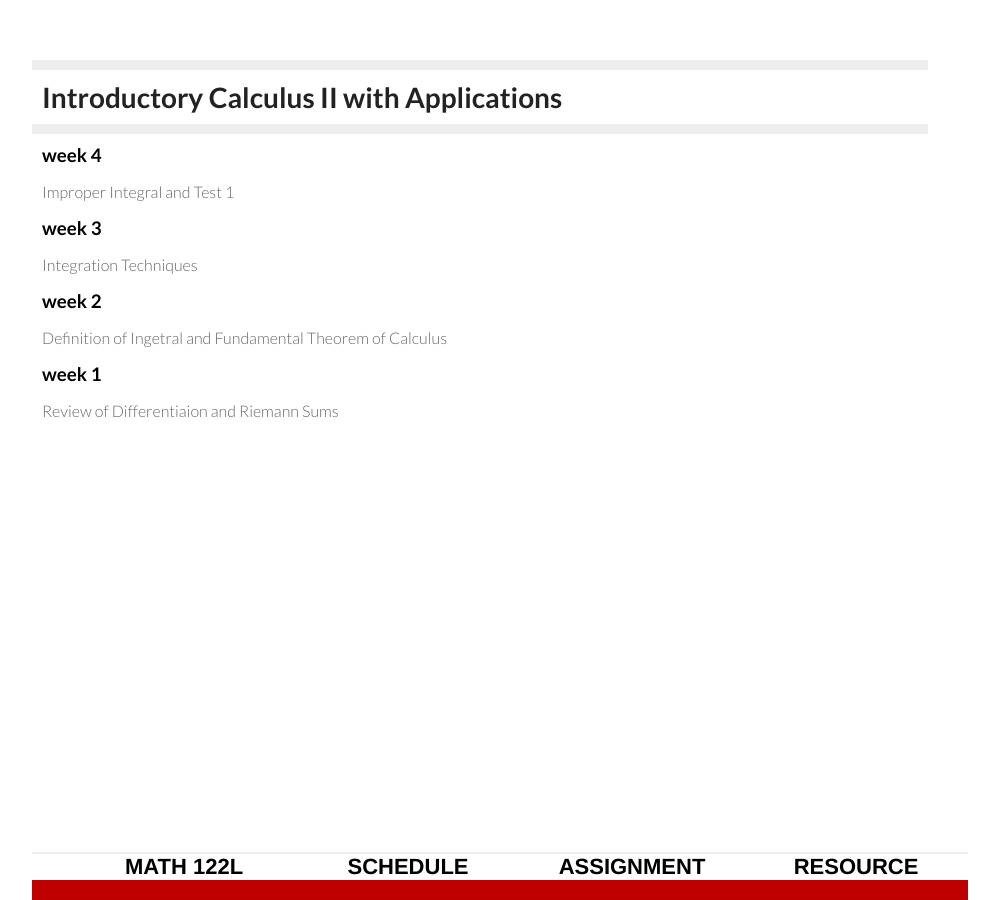
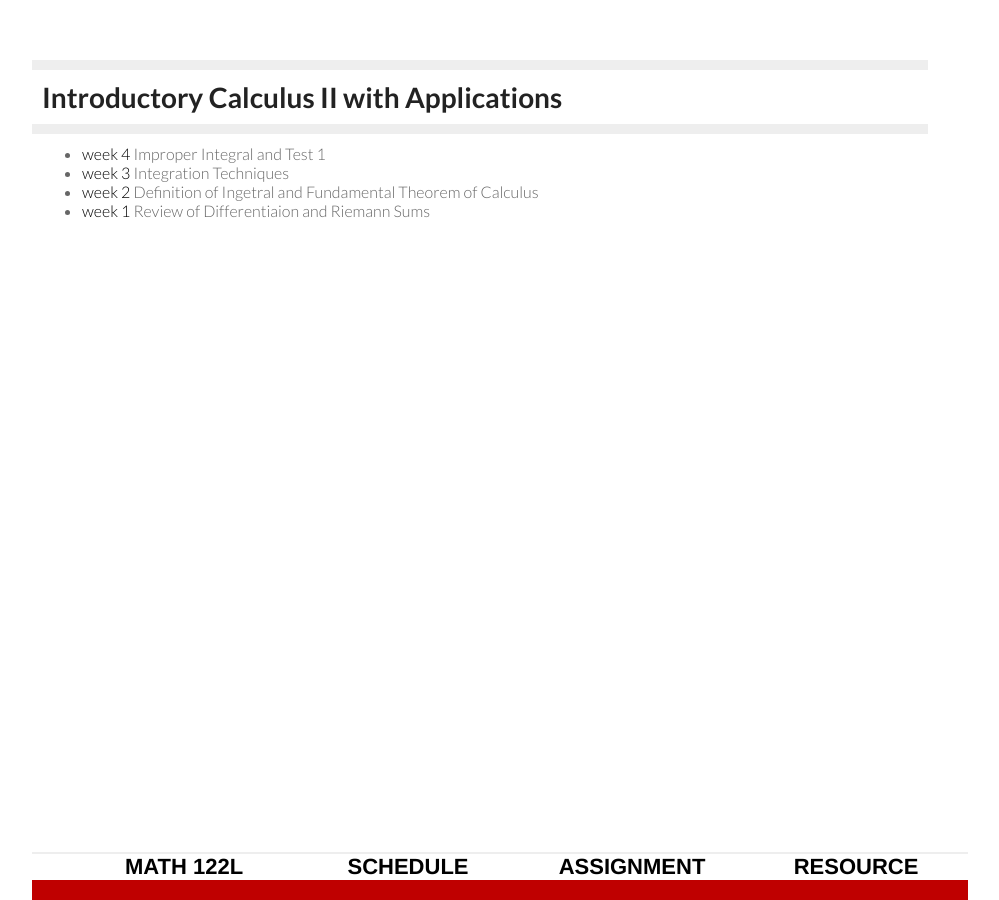
Before and after one commit to sshanshans/calculus2, a Jekyll site: the page built from schedule/schedule.md, in a window 1280 px wide. Shown: the whole page, without its empty margins (160-1159 px from the left). Built offline with Jekyll 4.4.1, drawn with Linux system fonts in a browser that asks for light colours.

```diff
--- a/schedule/schedule.md
+++ b/schedule/schedule.md
@@ -3,18 +3,7 @@ layout: default
 title: Schedule
 description: weekly schedule
 ---
-### [week 4](\calculus2/schedule/week4/week4.html)
-
-Improper Integral and Test 1
-
-### [week 3](\calculus2/schedule/week3/week3.html)
-
-Integration Techniques
-
-### [week 2](\calculus2/schedule/week2/week2.html)
-
-Definition of Ingetral and Fundamental Theorem of Calculus
-
-### [week 1](\calculus2/schedule/week1/week1.html)
-
-Review of Differentiaion and Riemann Sums
+* [week 4](\calculus2/schedule/week4/week4.html) Improper Integral and Test 1 <br>
+* [week 3](\calculus2/schedule/week3/week3.html) Integration Techniques <br>
+* [week 2](\calculus2/schedule/week2/week2.html) Definition of Ingetral and Fundamental Theorem of Calculus <br>
+* [week 1](\calculus2/schedule/week1/week1.html) Review of Differentiaion and Riemann Sums
```
Also changed, not shown: 1 other file.
